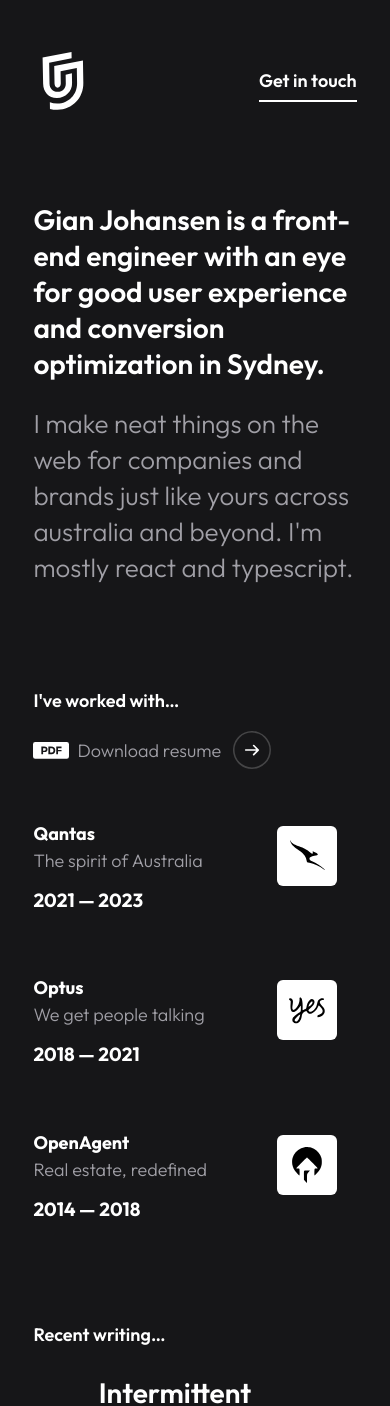
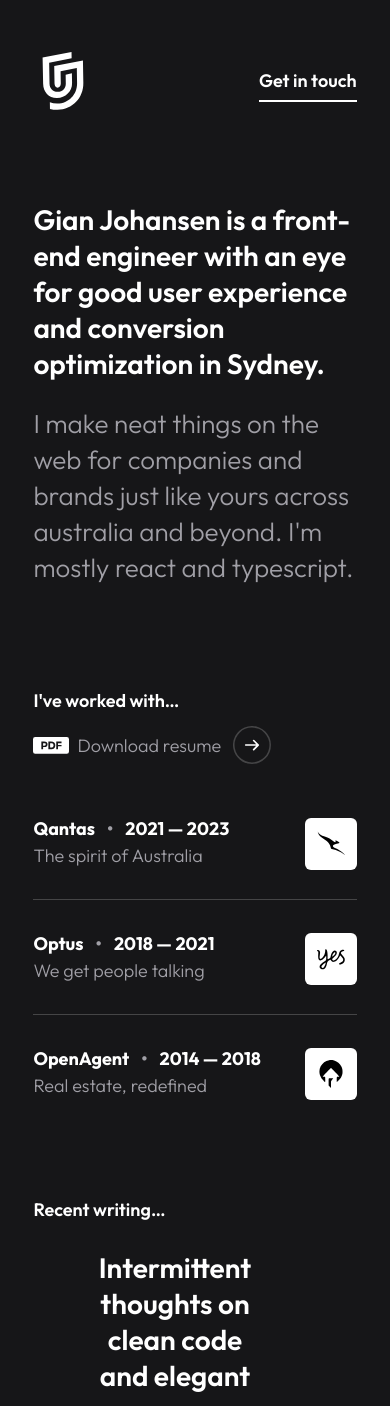
Before and after one commit to gianjohansen/johansen.ai, a Next.js app: page / in a window 390 px wide. Shown: the top 1406 px of the page. Built offline with nearby package versions, Linux system fonts and the light colour scheme.

Commit message:
Reduce height of experience section on mobile

```diff
--- a/pages/index.tsx
+++ b/pages/index.tsx
@@ -124,7 +124,9 @@
                       className={`${styles.jobName} jobYearsVisibleShow`}
                       id="firstJob"
                     >
-                      Qantas
+                      <span>Qantas</span>
+                      <span className={`${styles.jobMobile} ${styles.jobMobileBull}`}>&bull;</span>
+                      <span className={`${styles.jobMobile} ${styles.jobMobileYear}`}>2021 — 2023</span>
                     </p>
                     <p className={`${styles.jobIndustry} jobYearsVisibleShow`}>
                       The spirit of Australia
@@ -153,7 +155,9 @@
                   </div>
                   <div className={styles.jobDescription}>
                     <p className={`${styles.jobName} jobYearsVisibleShow`}>
-                      Optus
+                      <span>Optus</span>
+                      <span className={`${styles.jobMobile} ${styles.jobMobileBull}`}>&bull;</span>
+                      <span className={`${styles.jobMobile} ${styles.jobMobileYear}`}>2018 — 2021</span>
                     </p>
                     <p className={`${styles.jobIndustry} jobYearsVisibleShow`}>
                       We get people talking
@@ -186,7 +190,9 @@
                   </div>
                   <div className={styles.jobDescription}>
                     <p className={`${styles.jobName} jobYearsVisibleShow`}>
-                      OpenAgent
+                      <span>OpenAgent</span>
+                      <span className={`${styles.jobMobile} ${styles.jobMobileBull}`}>&bull;</span>
+                      <span className={`${styles.jobMobile} ${styles.jobMobileYear}`}>2014 — 2018</span>
                     </p>
                     <p className={`${styles.jobIndustry} jobYearsVisibleShow`}>
                       Real estate, redefined
--- a/styles/Home.module.css
+++ b/styles/Home.module.css
@@ -29,7 +29,7 @@
 @media (max-width: 576px) {
   .experience .desktopRight {
     text-align: unset;
-    margin-top: 2vh;
+    margin-top: 12px;
   }
 }
 
@@ -415,6 +415,7 @@
     padding-bottom: 30px;
     margin-bottom: 30px;
     position: relative;
+    border-bottom: 1px solid #454546;
   }
 
   .jobCol:last-child .job {
@@ -429,15 +430,14 @@
   .jobIconOptus,
   .jobIconOpenAgent {
     float: right;
-    margin-bottom: 40px;
-    margin-right: 20px;
-    width: 60px;
-    height: 60px;
+    margin: 3px 0 0;
+    width: 52px;
+    height: 52px;
   }
 }
 .job span {
-  width: 100% !important;
-  height: 100% !important;
+  width: 100%;
+  height: 100%;
 }
 
 .jobName {
@@ -445,6 +445,41 @@
   font-weight: 700;
   font-size: var(--default-font-size);
 }
+
+.jobMobile {
+  display: none;
+}
+
+.jobMobileBull {
+  color: rgb(160, 159, 166);
+  margin: 0 12px;
+}
+
+@media (max-width: 576px) {
+  .job {
+    border-bottom: 1px solid #454546;
+  }
+  .jobMobile {
+    display: block;
+  }
+  .jobName span {
+    display: inline-block;
+    width: auto;
+    height: auto;
+  }
+  .jobYears {
+    display: none;
+  }
+}
+
+@media (max-width: 380px) {
+  .jobIconQantas,
+  .jobIconOptus,
+  .jobIconOpenAgent {
+    display: none;
+  }
+}
+
 .jobIndustry {
   margin-bottom: 0;
   font-size: var(--default-font-size);
```
